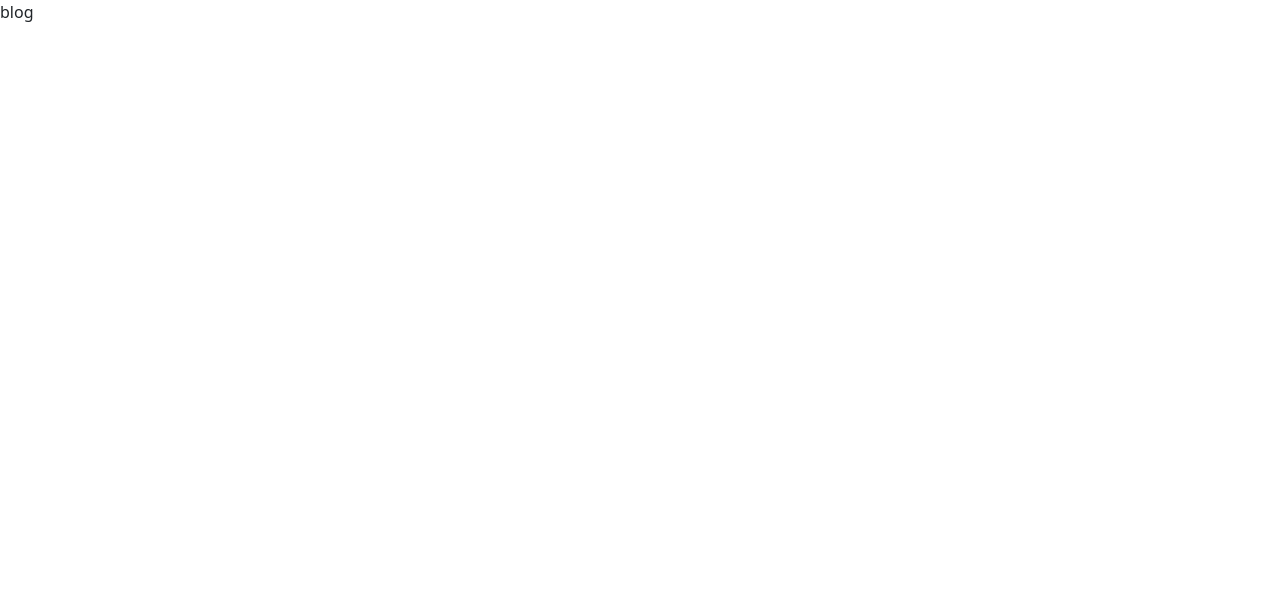
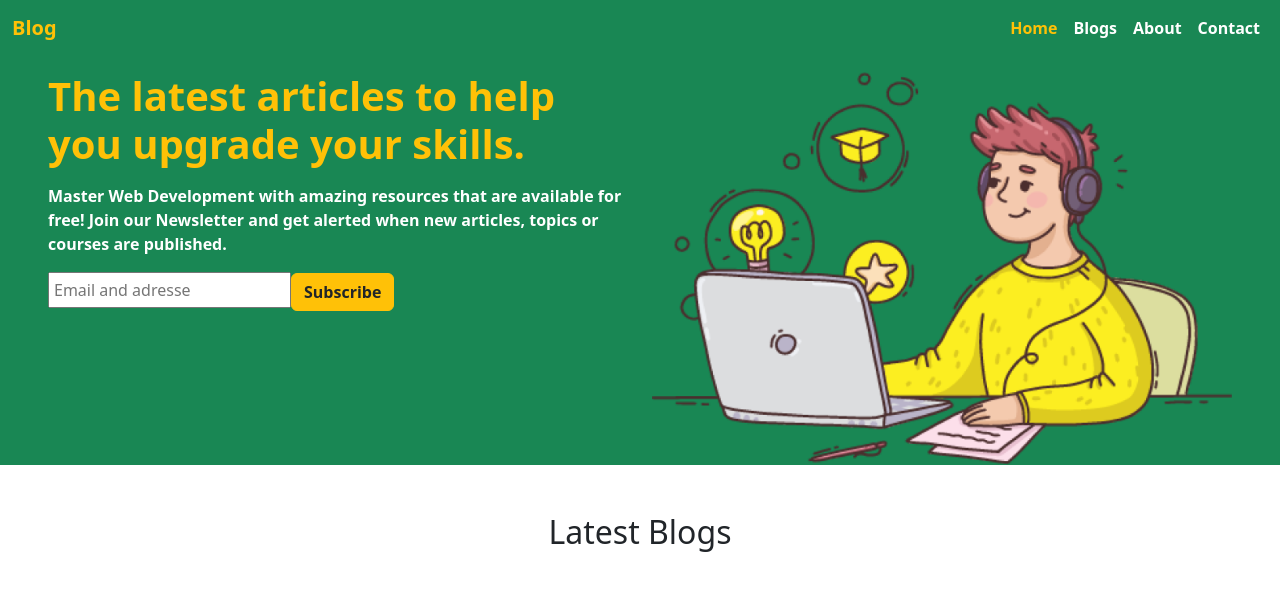
Before and after one commit to steeven-louk/blog, a React (Create React App) app in the folder client/: page / in a window 1280 px wide. Shown: the top 590 px of the page. Built offline with nearby package versions, Linux system fonts and the light colour scheme.

Commit message:
mise en place du header ainsi que de la navbar

```diff
--- a/client/src/App.js
+++ b/client/src/App.js
@@ -1,9 +1,19 @@
 // import './App.css';
+
+import Header from "./components/header/Header";
+import Heros from "./components/heros/Heros";
+import HomePage from "./pages/homePage/HomePage";
 
 function App() {
   return (
     <div className="App">
-    <span>blog</span>
+
+
+      <Header/>
+      <Heros/>
+      <HomePage/>
+
+
     </div>
   );
 }
--- /dev/null
+++ b/client/src/components/header/Header.jsx
@@ -0,0 +1,37 @@
+import React from 'react'
+
+const Header = () => {
+  return (
+    <div className='header'>
+        <nav className="navbar navbar-expand-lg bg-success">
+  <div className="container-fluid">
+    <a className="navbar-brand text-warning fw-bold" href="/">Blog</a>
+    <button className="navbar-toggler" type="button" data-bs-toggle="collapse" data-bs-target="#navbarSupportedContent" aria-controls="navbarSupportedContent" aria-expanded="false" aria-label="Toggle navigation">
+      <span className="navbar-toggler-icon"></span>
+    </button>
+    <div className="collapse navbar-collapse" id="navbarSupportedContent">
+      <ul className="navbar-nav ms-auto mb-2 fw-bold mb-lg-0">
+        <li className="nav-item">
+          <a className="nav-link active text-warning" aria-current="page" href="/">Home</a>
+        </li>
+        <li className="nav-item">
+          <a className="nav-link text-white" href="/blogs">Blogs</a>
+        </li>
+
+        <li className="nav-item">
+          <a className="nav-link text-white" href="/About">About</a>
+        </li>
+
+        <li className="nav-item">
+          <a className="nav-link  text-white" href="/contact">Contact</a>
+        </li>
+      </ul>
+
+    </div>
+  </div>
+</nav>
+    </div>
+  )
+}
+
+export default Header
--- /dev/null
+++ b/client/src/components/heros/Heros.jsx
@@ -0,0 +1,38 @@
+import React from 'react'
+
+const Heros = () => {
+  return (
+    <div className="bg-success">
+      <div className="container-fluid px-5 pt-3">
+        <div className="row">
+          <div className="col-md-6">
+            <h1 className="fw-bold text-warning">
+              The latest articles to help you upgrade your skills.
+            </h1>
+            <p className="fw-semibold text-white mt-3">
+              Master Web Development with amazing resources that are available
+              for free! Join our Newsletter and get alerted when new articles,
+              topics or courses are published.
+            </p>
+            <form action="">
+              <input type="text" placeholder='Email and adresse' className="p-1" />
+              <button className="btn btn-warning text-dark text-capitalize fw-semibold">
+                subscribe
+              </button>
+            </form>
+          </div>
+          <div className="col-md-6">
+            <img
+              src="./assets/Asset21.png"
+              style={{ objectFit: "cover" }}
+              className="img-fluid"
+              alt=""
+            />
+          </div>
+        </div>
+      </div>
+    </div>
+  );
+}
+
+export default Heros
--- a/client/src/pages/homePage/HomePage.jsx
+++ b/client/src/pages/homePage/HomePage.jsx
@@ -2,7 +2,11 @@ import React from 'react'
 
 const HomePage = () => {
   return (
-    <div>HomePage</div>
+    <div className='home'>
+        <div className="container">
+            <div className="h2 text-center text-capitalize my-5">latest blogs</div>
+        </div>
+    </div>
   )
 }
 
```
Also changed, not shown: client/src/components/card/Card.jsx (added, +9 -0 lines), client/public/assets/Asset21.png (added), client/public/assets/Group 2.png (added).
